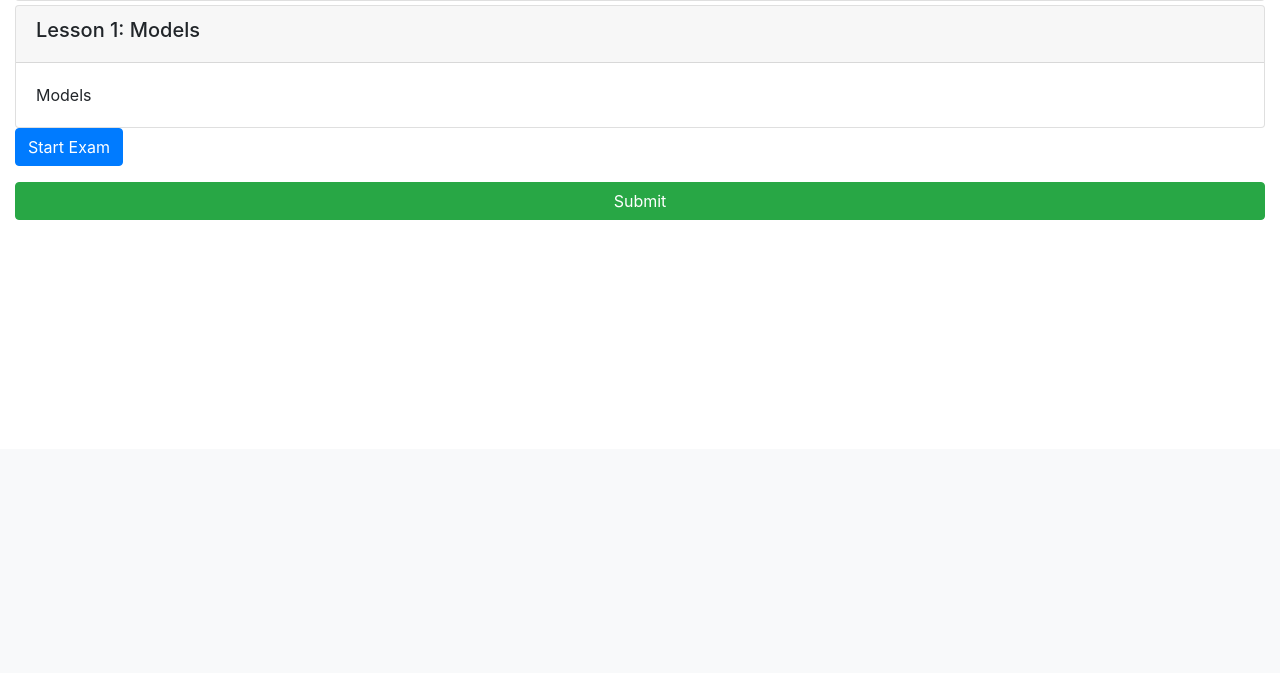
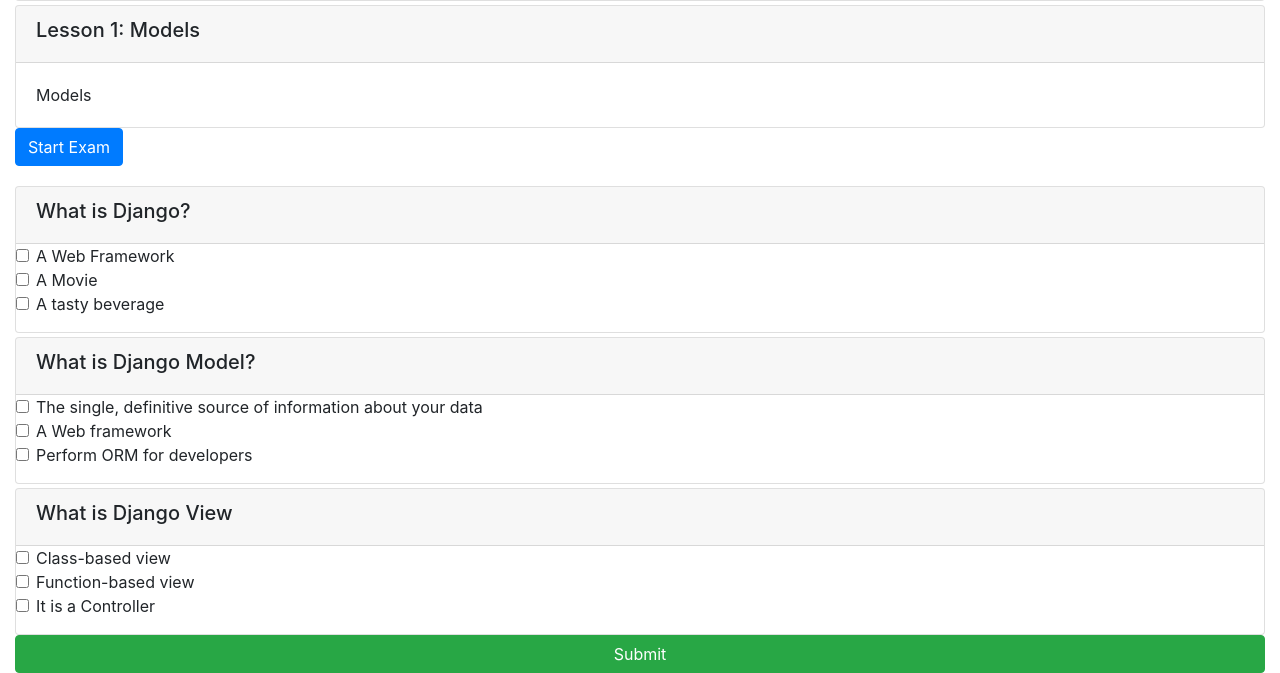
Before and after one commit to navesm/django-online-course-app, a Django app: page /onlinecourse/1/ in a window 1280 px wide, after a click on "Start Exam". Shown: the part 351-1024 px from the top of the page. Before the commit the page ends 571 px from the top, so only its background shows below. Run offline with Django 3.2, Linux system fonts and the light colour scheme; data comes from the database, SQL or seed files in the repository; both versions use the stored data as it was after the commit; some libraries are stand-ins or nearby versions.

Commit message:
example exam rendering properly

```diff
--- a/onlinecourse/templates/onlinecourse/course_detail_bootstrap.html
+++ b/onlinecourse/templates/onlinecourse/course_detail_bootstrap.html
@@ -56,9 +56,9 @@
             Start Exam
         </button>
         <div id="exam" class="collapse">
-            <form id="questionform" action="{% url 'onlinecourse:enroll' course.id %}" method="post">
+            <form id="questionform" action="{% url 'onlinecourse:submit' course.id %}" method="post">
                 {% csrf_token %}
-                {% for question in questionform %}
+                {% for question in questions.all %}
                 <div class="card mt-1">
                     <div class="card-header">
                         <h5>{{ question.question_text }}</h5>
@@ -67,7 +67,9 @@
                         {% for choice in question.choice_set.all %}
                         <div class="form-check">
                             <label class="form-check-label">
-                                <input type="checkbox" name="choice_{{ choice.id }}" class="form-check-input" id="{{ choice.id }}" value="{{ choice.id }}">
+                                <input type="checkbox" name="choice_{{ choice.id }}"
+                                       class="form-check-input" id="{{ choice.id }}"
+                                       value="{{ choice.id }}">
                                 {{ choice.choice_text }}
                             </label>
                         </div>
@@ -79,12 +81,6 @@
             </form>
         </div>
     </div>
-
-            <!-- <HINT> If user is authenticated, show course exam with a list of question -->
-
-            <!-- <HINT> Each example will have many questions -->
-
-            <!-- <HINT> Each question will have many choices -->
 
 
             <!-- <HINT> Create a form to collect the selected choices for all questions -->
--- a/onlinecourse/views.py
+++ b/onlinecourse/views.py
@@ -86,7 +86,13 @@ class CourseListView(generic.ListView):
 
 class CourseDetailView(generic.DetailView):
     model = Course
+    questions = Question.objects.all()
     template_name = 'onlinecourse/course_detail_bootstrap.html'
+
+    def get_context_data(self, **kwargs):
+        context = super().get_context_data(**kwargs)
+        context['questions'] = Question.objects.all()
+        return context
 
 
 def enroll(request, course_id):
```
Also changed, not shown: db.sqlite3.
